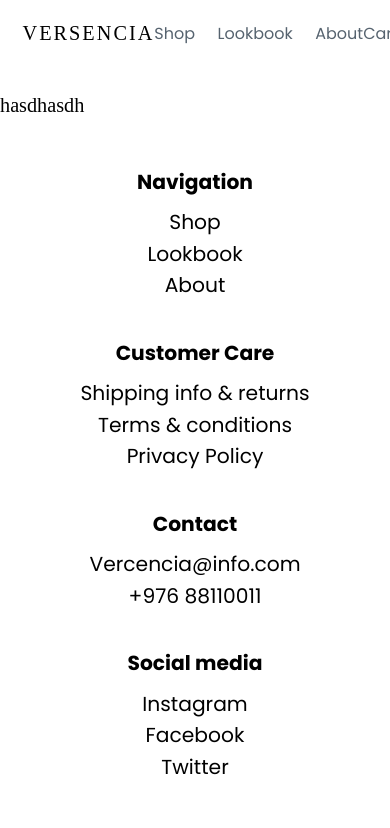
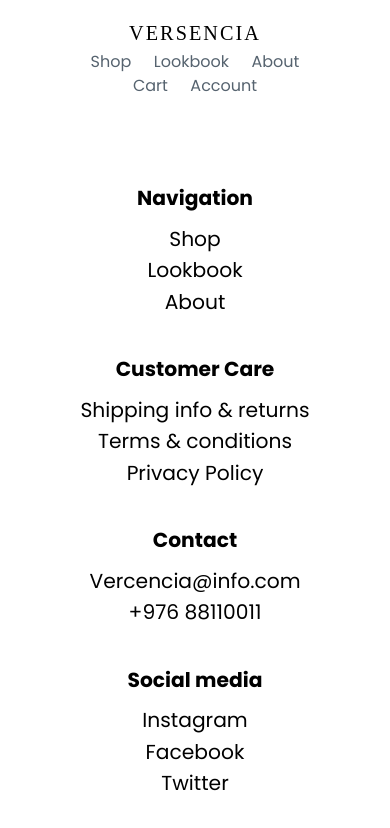
Before and after one commit to marsangarag/Ulemj-web-page, a Next.js app: page / in a window 390 px wide. Shown: the top 828 px of the page. Built offline with nearby package versions, Linux system fonts and the light colour scheme; a web font is replaced by a local one.

Commit message:
Ready for prod

```diff
--- /dev/null
+++ b/src/components/home/opening.tsx
@@ -0,0 +1,3 @@
+export default function Banner({ content }: { content: any }) {
+    return content;
+}
--- a/src/components/layout/header.tsx
+++ b/src/components/layout/header.tsx
@@ -9,7 +9,7 @@ export default function Header() {
     };
 
     return (
-        <div className="flex justify-between items-center py-4 px-5">
+        <div className=" flex flex-col md:flex-row justify-between items-center py-4 px-5">
             <Opacity
                 onClick={() => onNavigate("")}
                 delay={0.1}
--- a/src/components/layout/page.tsx
+++ b/src/components/layout/page.tsx
@@ -6,7 +6,7 @@ export default function Page({ children }: { children: any }) {
     return (
         <Opacity className="w-full h-full my-col-20">
             <Header />
-            {children}
+            <div className="w-full h-full">{children}</div>
             <Footer />
         </Opacity>
     );
--- a/src/pages/index.tsx
+++ b/src/pages/index.tsx
@@ -1,3 +1,5 @@
+import { motion } from "framer-motion";
+
 export default function Home() {
-    return <h1 className="h-full font-medium">hasdhasdh</h1>;
+    return <div className="my-col-20"></div>;
 }
```
Also changed, not shown: public/images/banner.jpg (added).
